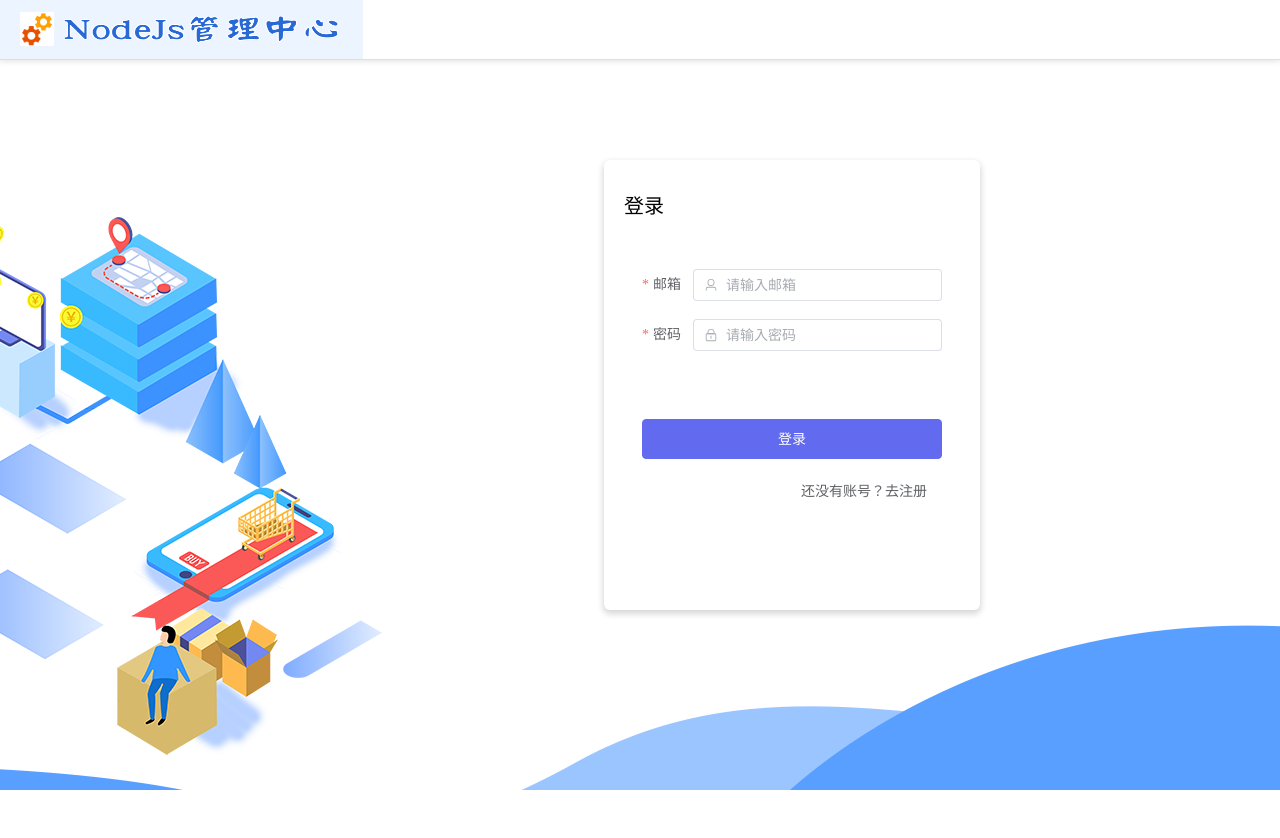
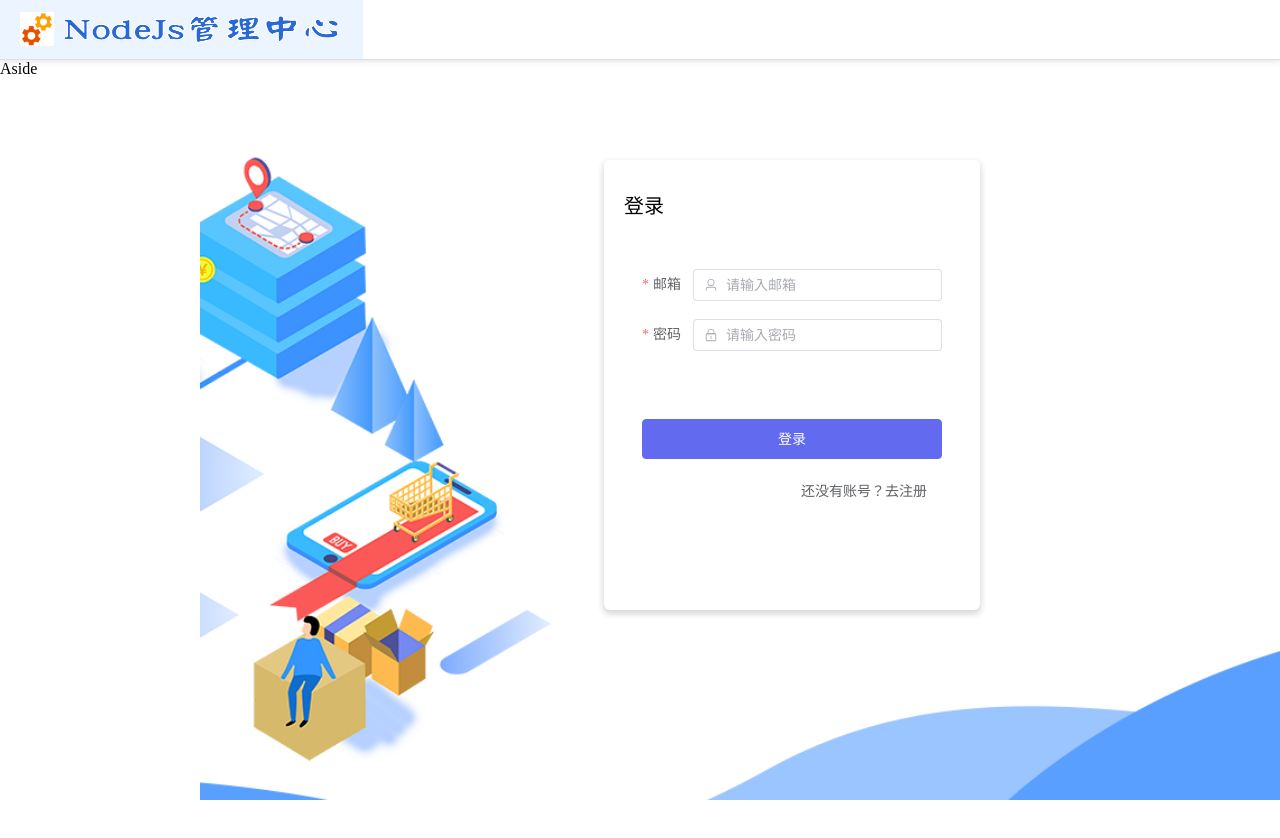
Before and after one commit to wp901901/nodeTest, a Vue app in the folder vue_project/: page /register in a window 1280 px wide. Shown: the top 838 px of the page. After the commit the page ends 800 px from the top, so only its background shows below. Built offline with nearby package versions, Linux system fonts and the light colour scheme.

Commit message:
新增pinia

```diff
--- a/vue_project/components.d.ts
+++ b/vue_project/components.d.ts
@@ -22,7 +22,6 @@ declare module '@vue/runtime-core' {
     ElOption: typeof import('element-plus/es')['ElOption']
     ElSelect: typeof import('element-plus/es')['ElSelect']
     ElSubMenu: typeof import('element-plus/es')['ElSubMenu']
-    Header: typeof import('./src/components/header.vue')['default']
     RouterLink: typeof import('vue-router')['RouterLink']
     RouterView: typeof import('vue-router')['RouterView']
   }
--- a/vue_project/src/App.vue
+++ b/vue_project/src/App.vue
@@ -3,7 +3,7 @@
   <router-view />
 </template>
 <script setup lang="ts">
-  import myheader from '@/components/header.vue'
+
 </script>
 <style>
 *{margin: 0;padding: 0; list-style:none;}
--- a/vue_project/src/layout/AppLayout.vue
+++ b/vue_project/src/layout/AppLayout.vue
@@ -1,16 +1,18 @@
 <template>
     <div class="common-layout">
         <el-container>
-            <!-- <el-aside width="200px">Aside</el-aside> -->
             <el-container>
                 <el-header>
                     <myheader></myheader>
                 </el-header>
-                <el-main>
-                    <transition mode="out-in">
-                        <router-view></router-view>
-                    </transition>
-                </el-main>
+                <el-container>
+                    <el-aside width="200px">Aside</el-aside>
+                    <el-main>
+                        <transition mode="out-in">
+                            <router-view></router-view>
+                        </transition>
+                    </el-main>
+                </el-container>
             </el-container>
         </el-container>
     </div>
--- a/vue_project/src/view/register.vue
+++ b/vue_project/src/view/register.vue
@@ -216,11 +216,12 @@ const submit = async (formEl:any,type:number)=>{
 <style lang="scss" scoped>
 .content {
     width: 100vw;
-    height: 100vh;
+    height: calc(100vh - 60px);
     background: #fff;
     background-image: url("@/assets/login_bg.png");
     background-repeat: no-repeat;
     background-position: center;
+    background-size: cover; // 铺满屏幕
     .login_box {
         width: 376px;
         min-height: 430px;
```
Also changed, not shown: vue_project/src/main.ts (+7 -2 lines).
